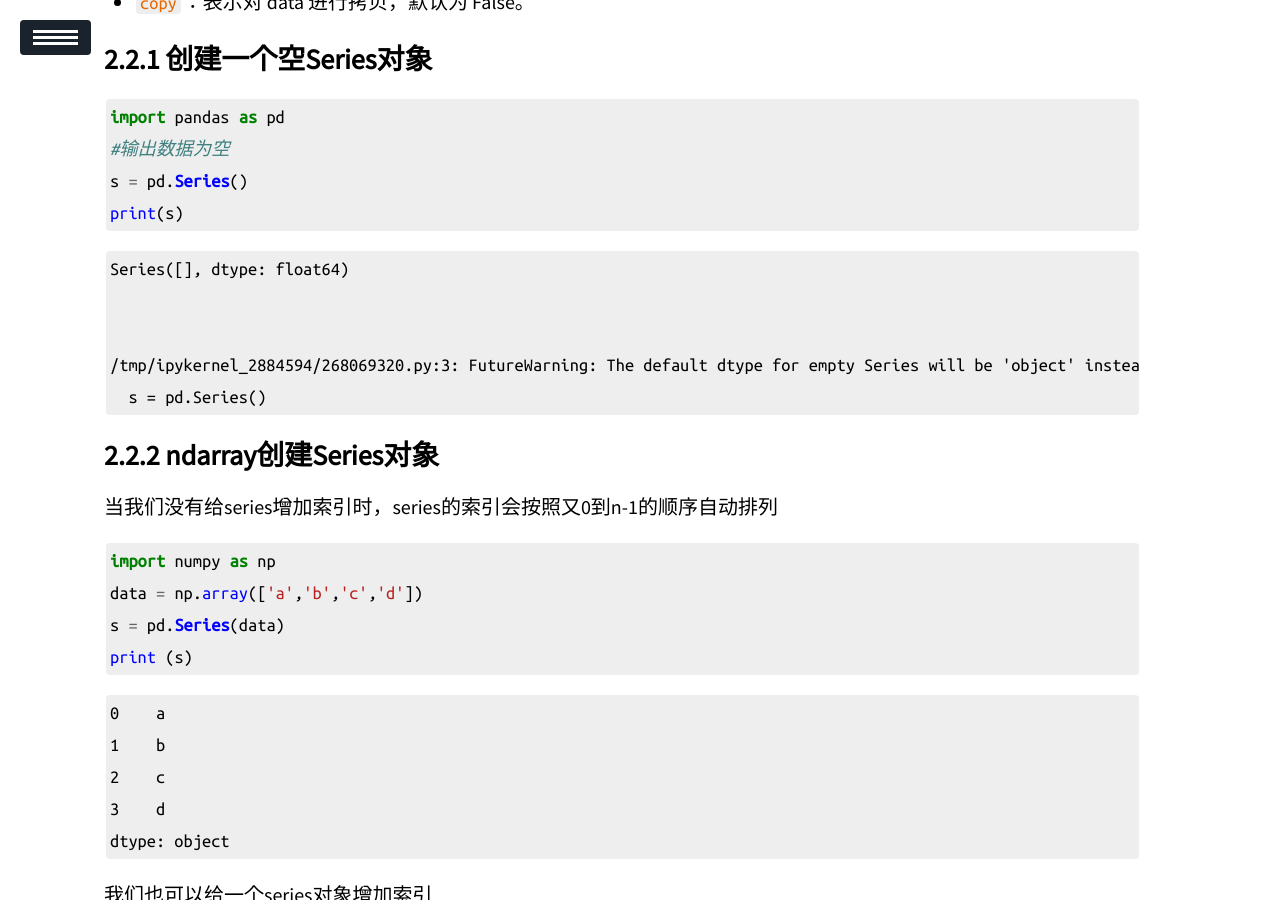
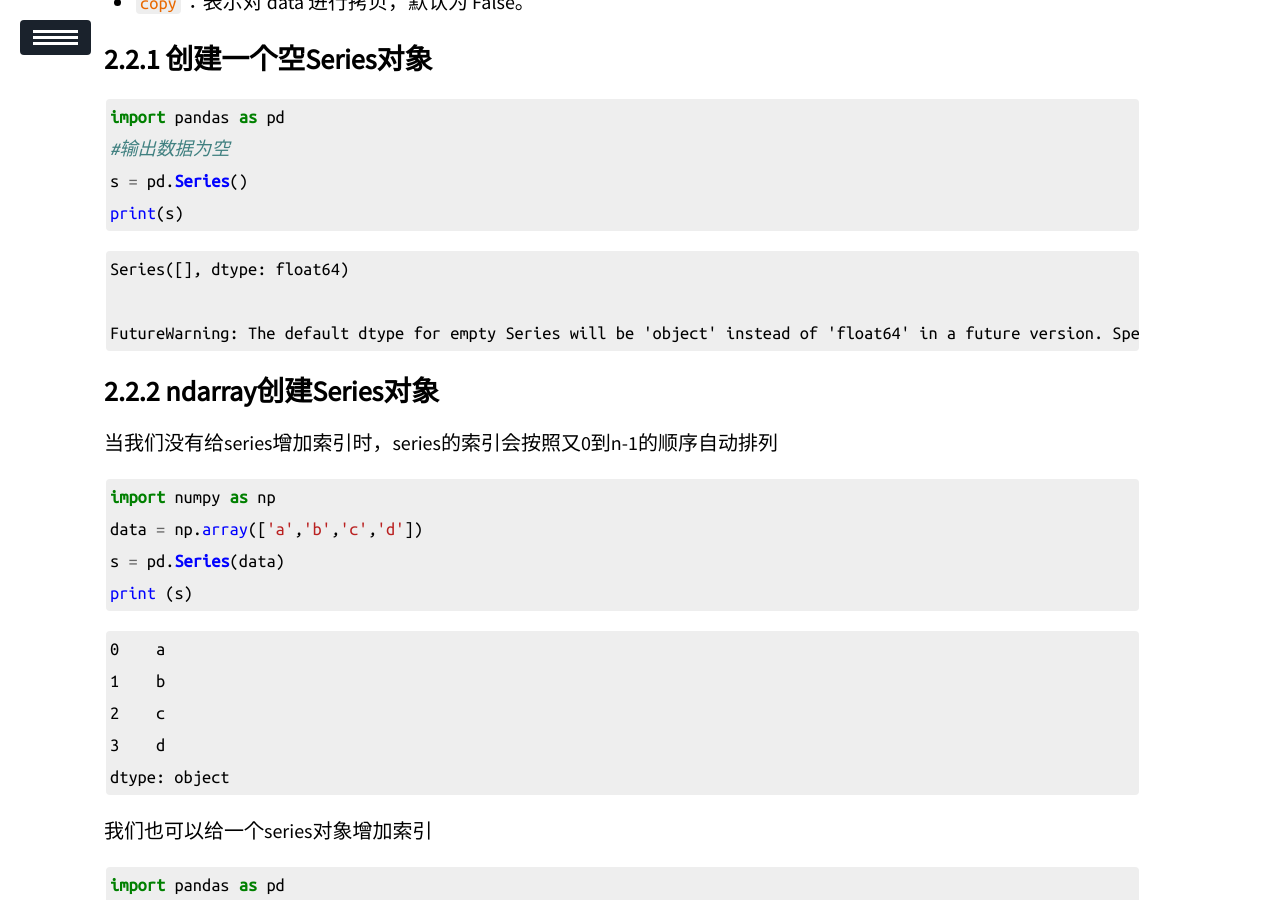
Before and after one commit to ssskz/ssskz.github.io, a Jekyll site: the page built from _posts/2023-2-28-Pandas.md, in a window 1280 px wide and 900 px high, scrolled down 3215 px. Built offline with Jekyll 4.4.1, drawn with Linux system fonts in a browser that asks for light colours; our own code applies the rules of GitHub Pages for plain Markdown files; a script that is not in the unit is left out.

Commit message:
update
Signed-off-by: ssskz <12497590+ssskz@user.noreply.gitee.com>

````diff
--- a/_posts/2023-2-28-Pandas.md
+++ b/_posts/2023-2-28-Pandas.md
@@ -85,7 +85,7 @@
 
 ```python
 import pandas as pd
-s=pd.Series( data, index, dtype, copy)
+s=pd.Series(data, index, dtype, copy)
 ```
 
 参数说明如下所示：
@@ -110,10 +110,7 @@
 
     Series([], dtype: float64)
 
-
-    /tmp/ipykernel_2884594/268069320.py:3: FutureWarning: The default dtype for empty Series will be 'object' instead of 'float64' in a future version. Specify a dtype explicitly to silence this warning.
-      s = pd.Series()
-
+    FutureWarning: The default dtype for empty Series will be 'object' instead of 'float64' in a future version. Specify a dtype explicitly to silence this warning.
 
 ### ndarray创建Series对象
 
````
